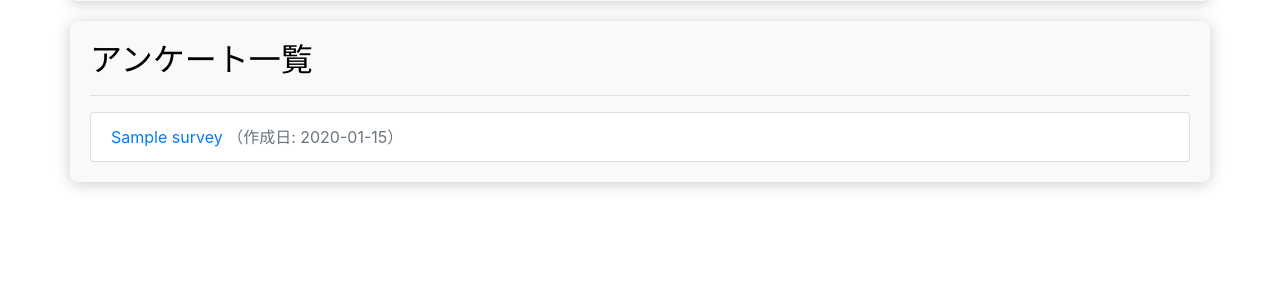
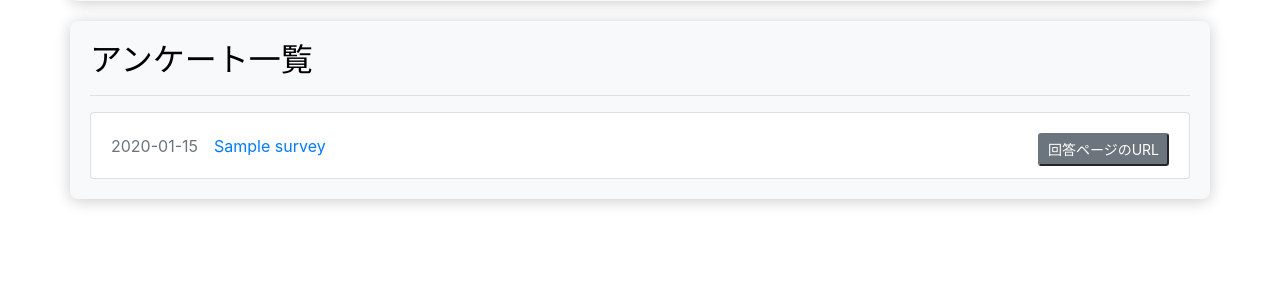
Before and after one commit to ShamNeko88/EasyPyTools, a Django app: page /EasySurvey/my-surveys/ in a window 1280 px wide. Shown: the part 141-438 px from the top of the page. Run offline with Django 5.2, Linux system fonts and the light colour scheme; a user stored in the database is signed in; tables that the repository leaves empty hold one stand-in row (values such as "Sample post"); parts of the project's set-up code (start-up, migrations or seed data) failed here and were passed over; some libraries are stand-ins or nearby versions.

Commit message:
レイアウト整える

```diff
--- a/EasySurvey/models.py
+++ b/EasySurvey/models.py
@@ -29,7 +29,7 @@ class TrnSurveyQuestion(models.Model):
         TrnSurvey, on_delete=models.CASCADE, db_column="survey_id"
     )  # 外部キー
     question_id = models.AutoField(primary_key=True)  # 主キー
-    question = models.CharField(max_length=100)  # 設問内容
+    question = models.CharField(max_length=100, null=True)  # 設問内容
     created_at = models.DateTimeField(auto_now_add=True)  # 作成日時
     updated_at = models.DateTimeField(auto_now=True)  # 更新日時
 
--- a/EasySurvey/static/js/survey.js
+++ b/EasySurvey/static/js/survey.js
@@ -70,3 +70,34 @@ document.addEventListener('DOMContentLoaded', function () {
         });
     }
 });
+
+/**
+ * 指定されたIDの要素の値をクリップボードにコピーする関数
+ */
+function copyToClipboard(elementId) {
+    const copyText = document.getElementById(elementId);
+    if (copyText) {
+        navigator.clipboard.writeText(copyText.value)
+            .then(() => {
+                alert('URLがコピーされました: ' + copyText.value);
+            })
+            .catch(err => {
+                console.error('クリップボードへのコピーに失敗しました:', err);
+                alert('URLのコピーに失敗しました。');
+            });
+    } else {
+        alert('コピーする要素が見つかりません。');
+    }
+}
+
+/**
+ * DOMContentLoadedでイベントリスナーを設定
+ */
+document.addEventListener('DOMContentLoaded', function () {
+    const copyButton = document.getElementById('copy-url-btn');
+    if (copyButton) {
+        copyButton.addEventListener('click', function () {
+            copyToClipboard('survey-url'); // 汎用関数を利用
+        });
+    }
+});
--- a/EasySurvey/templates/EasySurvey/survey-index.html
+++ b/EasySurvey/templates/EasySurvey/survey-index.html
@@ -30,7 +30,7 @@
       <div id="questions-container">
         <label>質問内容</label>
         <div class="form-group">
-          <input type="text" class="form-control" id="question1" name="questions[]" placeholder="質問を入力" />
+          <input type="text" class="form-control" id="question1" name="questions[]" placeholder="質問を入力" required/>
         </div>
       </div>
       <div class="form-group text-center">
--- a/EasySurvey/templates/EasySurvey/survey-list.html
+++ b/EasySurvey/templates/EasySurvey/survey-list.html
@@ -8,15 +8,30 @@
 {% block survey_main %}
   <div class="container">
     <h2>アンケート一覧</h2>
-    <hr>
+    <hr />
     {% if created_surveys %}
       <ul class="list-group">
         {% for survey in created_surveys %}
           <li class="list-group-item">
-                    <a href="{% url 'survey-result' access_token=survey.access_token %}">
+            <div class="d-flex flex-column flex-md-row align-items-md-center">
+              <!-- 作成日 -->
+              <span class="text-muted mb-2 mb-md-0">
+                {{ survey.created_at|date:'Y-m-d' }}
+              </span>
+              <!-- タイトル -->
+              <a href="{% url 'survey-result' access_token=survey.access_token %}" class="ml-md-3 mb-2 mb-md-0">
                 {{ survey.title }}
               </a>
-                    <span class="text-muted">（作成日: {{ survey.created_at|date:"Y-m-d" }}）</span>
+              <!-- コピー機能 -->
+              <div class="ml-md-auto">
+                <input type="hidden" readonly class="form-control mt-2"
+                       value="{{ request.scheme }}://{{ request.get_host }}{% url 'survey-answer' survey.access_token %}"
+                       id="survey-url-{{ survey.id }}" />
+                <button class="btn-sm btn-secondary mt-2" onclick="copyToClipboard('survey-url-{{ survey.id }}')">
+                  回答ページのURL
+                </button>
+              </div>
+            </div>
           </li>
         {% endfor %}
       </ul>
```
Also changed, not shown: EasySurvey/migrations/0005_alter_trnsurveyquestion_question.py (added). Lines whose indentation alone changed are shown as unchanged.
